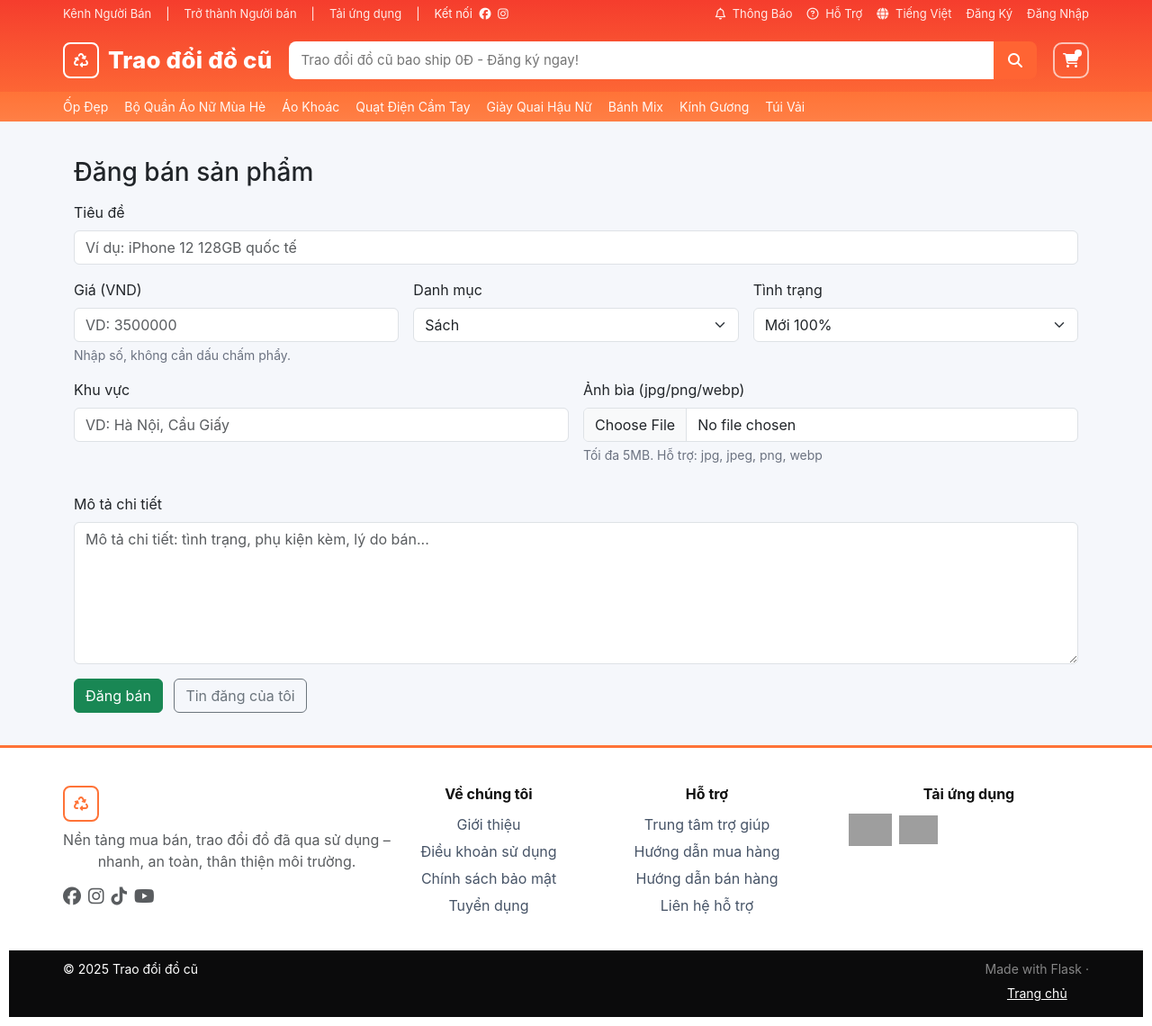
After one commit to HoDuongQuocHuy278/Python, a Flask app: template templates/sell.html in a window 1280 px wide. The commit adds this page. Shown: the whole page at 90% size. Run offline with Flask 3, Linux system fonts and the light colour scheme; the template is opened without the code that fills it: values that come from a table or form of the project are taken from there, others are empty; some libraries are stand-ins or nearby versions; grey boxes are pictures that could not be loaded.

Commit message:
Sell, up_san_pham_len

```diff
--- a/app.py
+++ b/app.py
@@ -1,10 +1,19 @@
 from flask import (
     Flask, render_template, redirect, url_for, flash,
-    request, session, abort
+    request, session, abort,send_from_directory
+
 )
+from wtforms import (
+    StringField, PasswordField, SubmitField, SelectField, HiddenField,
+    DecimalField, TextAreaField
+)
+from pathlib import Path
+import os
 from flask_wtf import FlaskForm
 from wtforms import StringField, PasswordField, SubmitField, SelectField, HiddenField
 from wtforms.validators import DataRequired, Email, Length, EqualTo
+from wtforms.validators import DataRequired, Email, Length, EqualTo, NumberRange, Optional
+from flask_wtf.file import FileField, FileAllowed
 from werkzeug.security import generate_password_hash, check_password_hash
 import mysql.connector
 from mysql.connector import Error
@@ -20,6 +29,17 @@ app.config.update(
     SESSION_COOKIE_SAMESITE="Lax",
 )
 
+from pathlib import Path
+BASE_DIR = Path(app.root_path)
+INSTANCE_DIR = Path(app.instance_path)
+MEDIA_DIR = INSTANCE_DIR / "uploads"
+MEDIA_DIR.mkdir(parents=True, exist_ok=True)
+
+app.config["MEDIA_ROOT"] = str(MEDIA_DIR)
+app.config["MAX_CONTENT_LENGTH"] = 5 * 1024 * 1024
+ALLOWED_EXTS = ["jpg","jpeg","png","webp"]
+
+
 # ===================== MySQL (XAMPP) =====================
 DB_CONFIG = dict(
     host="localhost",
@@ -34,6 +54,21 @@ def get_conn():
     return mysql.connector.connect(**DB_CONFIG)
 
 # ===================== WTForms =====================
+
+CATEGORIES = [
+    ("Sách","Sách"), ("Thời trang nữ","Thời trang nữ"), ("Thời trang nam","Thời trang nam"),
+    ("Mẹ & bé","Mẹ & bé"), ("Đồ chơi","Đồ chơi"), ("Xe cộ","Xe cộ"),
+    ("Đồ gia dụng","Đồ gia dụng"), ("Giày dép","Giày dép"),
+    ("Đồ điện tử","Đồ điện tử"), ("Thú cưng","Thú cưng"),
+]
+CONDITIONS = [
+    ("new","Mới 100%"),
+    ("like_new","Như mới"),
+    ("used","Đã qua sử dụng"),
+    ("for_parts","Hỏng/để lấy linh kiện"),
+]
+# Nếu chưa có biến ALLOWED_EXTS ở phần cấu hình upload, thêm:
+ALLOWED_EXTS = ["jpg", "jpeg", "png", "webp"]
 class RegisterForm(FlaskForm):
     fullname = StringField("Họ và tên", validators=[DataRequired(), Length(min=2, max=50)])
     email = StringField("Email", validators=[DataRequired(), Email(), Length(max=100)])
@@ -43,6 +78,18 @@ class RegisterForm(FlaskForm):
         validators=[DataRequired(), EqualTo("password", "Mật khẩu không khớp")]
     )
     submit = SubmitField("Tạo tài khoản")
+
+class SellForm(FlaskForm):
+    title = StringField("Tiêu đề", validators=[DataRequired(), Length(min=5, max=120)])
+    description = TextAreaField("Mô tả chi tiết", validators=[DataRequired(), Length(min=10, max=5000)])
+    price = DecimalField("Giá (VND)", places=0, rounding=None,
+                         validators=[DataRequired(), NumberRange(min=0)])
+    category = SelectField("Danh mục", choices=CATEGORIES, validators=[DataRequired()])
+    condition_level = SelectField("Tình trạng", choices=CONDITIONS, validators=[DataRequired()])
+    location = StringField("Khu vực", validators=[Optional(), Length(max=100)])
+    image = FileField("Ảnh bìa (jpg/png/webp)",
+                      validators=[Optional(), FileAllowed(ALLOWED_EXTS, "Định dạng ảnh không hợp lệ")])
+    submit = SubmitField("Đăng bán")
 
 class LoginForm(FlaskForm):
     email = StringField("Email", validators=[DataRequired(), Email(), Length(max=100)])
@@ -86,9 +133,12 @@ def roles_required(*allowed_roles):
 
 @app.context_processor
 def inject_user():
-    """Đưa current_user & helper vào template."""
     u = session.get("user")
-    return dict(current_user=u, is_logged_in=bool(u))
+    def media_url(name):
+        import os
+        if not name: return None
+        return url_for("uploaded_file", filename=os.path.basename(name))
+    return dict(current_user=u, is_logged_in=bool(u), media_url=media_url)
 
 # ===================== Routes cơ bản =====================
 @app.route("/")
@@ -277,6 +327,10 @@ def admin_user_delete(uid):
     flash("Đã xoá người dùng.", "success")
     return redirect(url_for("admin_users"))
 
+@app.route("/uploads/<path:filename>")
+def uploaded_file(filename):
+    from flask import send_from_directory
+    return send_from_directory(app.config["MEDIA_ROOT"], filename)
 # ===================== Error handlers =====================
 @app.errorhandler(403)
 def forbidden(_):
@@ -287,7 +341,117 @@ def forbidden(_):
 def not_found(_):
     flash("Không tìm thấy trang bạn yêu cầu.", "warning")
     return redirect(url_for("home"))
+@app.route("/sell", methods=["GET", "POST"])
+@login_required
+def sell():
+    """
+    Trang đăng bán sản phẩm.
+    - Yêu cầu đăng nhập (login_required)
+    - Xử lý form: lưu ảnh bìa (nếu có), insert DB, rồi chuyển về /my/listings
+    """
+    form = SellForm()
 
+    if form.validate_on_submit():
+        # Lấy dữ liệu form
+        title = form.title.data.strip()
+        description = form.description.data.strip()
+        # Ép giá về Decimal, chấp nhận người dùng nhập có dấu phẩy
+        try:
+            from decimal import Decimal
+            price = (
+                Decimal(form.price.data)
+                if isinstance(form.price.data, (int, float, Decimal))
+                else Decimal(str(form.price.data).replace(",", "").strip())
+            )
+        except Exception:
+            flash("Giá không hợp lệ.", "warning")
+            return render_template("sell.html", form=form)
+
+        category = form.category.data
+        condition_level = form.condition_level.data
+        location = (form.location.data or "").strip() or None
+
+        # Lưu ảnh bìa (trả về tên file hoặc None)
+        try:
+            cover_path = _save_image(form.image.data)
+        except Exception:
+            cover_path = None
+
+        # Ghi DB
+        try:
+            with closing(get_conn()) as conn:
+                # đảm bảo charset cho MySQL
+                try:
+                    conn.set_charset_collation('utf8mb4', 'utf8mb4_unicode_ci')
+                except Exception:
+                    pass
+                with closing(conn.cursor()) as cur:
+                    cur.execute(
+                        """
+                        INSERT INTO listings
+                          (user_id, title, description, price, category, condition_level, location, cover_image, status)
+                        VALUES
+                          (%s, %s, %s, %s, %s, %s, %s, %s, 'active')
+                        """,
+                        (
+                            session["user"]["id"],
+                            title,
+                            description,
+                            str(price),            # lưu Decimal dưới dạng chuỗi số
+                            category,
+                            condition_level,
+                            location,
+                            cover_path,            # chỉ tên file nếu dùng instance/uploads
+                        ),
+                    )
+                    conn.commit()
+            flash("Đăng bán thành công!", "success")
+            return redirect(url_for("my_listings"))
+
+        except Error as e:
+            print("MySQL error at /sell:", e)
+            flash("Không thể lưu tin đăng. Vui lòng kiểm tra kết nối MySQL.", "danger")
+
+    elif request.method == "POST":
+        # POST nhưng form không hợp lệ
+        flash("Vui lòng kiểm tra lại các trường còn thiếu/không hợp lệ.", "warning")
+
+    # GET hoặc lỗi -> render lại form
+    return render_template("sell.html", form=form)
+
+
+@app.route("/my/listings")
+@login_required
+def my_listings():
+    """Danh sách tin đăng của chính người dùng hiện tại."""
+    with closing(get_conn()) as conn, closing(conn.cursor(dictionary=True)) as cur:
+        cur.execute("""
+            SELECT id, title, price, status, created_at, cover_image
+            FROM listings
+            WHERE user_id = %s
+            ORDER BY id DESC
+        """, (session["user"]["id"],))
+        rows = cur.fetchall()
+    return render_template("my_listings.html", rows=rows)
+
+
+@app.route("/listing/<int:lid>")
+def listing_detail(lid):
+    """Trang chi tiết 1 tin đăng (ai cũng xem được trừ khi tin bị ẩn)."""
+    with closing(get_conn()) as conn, closing(conn.cursor(dictionary=True)) as cur:
+        cur.execute("""
+            SELECT l.id, l.title, l.description, l.price, l.category, l.condition_level, l.location,
+                   l.cover_image, l.status, l.created_at,
+                   u.fullname AS seller_name, u.email AS seller_email
+            FROM listings l
+            JOIN users u ON u.id = l.user_id
+            WHERE l.id = %s AND l.status <> 'hidden'
+        """, (lid,))
+        item = cur.fetchone()
+    if not item:
+        flash("Tin đăng không tồn tại hoặc đã ẩn.", "warning")
+        return redirect(url_for("home"))
+    return render_template("listing_detail.html", item=item)
 # ===================== Main =====================
 if __name__ == "__main__":
     # Nhớ Start Apache + MySQL trong XAMPP trước khi chạy
--- a/templates/home.html
+++ b/templates/home.html
@@ -34,7 +34,7 @@
       <div class="hero-box h-100">
         <h3 class="fw-bold mb-2">“DỌN NHÀ” THÔNG MINH – RINH NGÀN ƯU ĐÃI</h3>
         <p class="text-muted mb-3">Hoàn 100% phí bán hàng · Giao dịch miễn phí · Nhiều voucher hấp dẫn</p>
-        <a class="btn btn-success" href="{{ url_for('profile') if is_logged_in else url_for('login') }}">+ Đăng bán ngay</a>
+        <a class="btn btn-success" href="{{ url_for('sell') if is_logged_in else url_for('login') }}">+ Đăng bán ngay</a>
       </div>
     </div>
     <div class="col-lg-3">
--- /dev/null
+++ b/templates/sell.html
@@ -0,0 +1,86 @@
+{% extends "base.html" %}
+{% block title %}Đăng bán | Trao đổi đồ cũ{% endblock %}
+
+{% block extra_head %}
+<style>
+  .form-hint{color:#6b7280}
+  .img-preview{display:none;max-height:220px;border:1px solid #eee;border-radius:10px}
+</style>
+{% endblock %}
+
+{% block content %}
+<div class="container py-3">
+  <h3 class="mb-3">Đăng bán sản phẩm</h3>
+
+  <form method="post" enctype="multipart/form-data" class="row g-3">
+    {{ form.csrf_token }}
+
+    <div class="col-12">
+      <label class="form-label">{{ form.title.label }}</label>
+      {{ form.title(class="form-control", placeholder="Ví dụ: iPhone 12 128GB quốc tế") }}
+      {% for e in form.title.errors %}<div class="text-danger small">{{ e }}</div>{% endfor %}
+    </div>
+
+    <div class="col-md-4">
+      <label class="form-label">{{ form.price.label }}</label>
+      {{ form.price(class="form-control", placeholder="VD: 3500000") }}
+      <div class="form-text form-hint">Nhập số, không cần dấu chấm phẩy.</div>
+      {% for e in form.price.errors %}<div class="text-danger small">{{ e }}</div>{% endfor %}
+    </div>
+
+    <div class="col-md-4">
+      <label class="form-label">{{ form.category.label }}</label>
+      {{ form.category(class="form-select") }}
+      {% for e in form.category.errors %}<div class="text-danger small">{{ e }}</div>{% endfor %}
+    </div>
+
+    <div class="col-md-4">
+      <label class="form-label">{{ form.condition_level.label }}</label>
+      {{ form.condition_level(class="form-select") }}
+      {% for e in form.condition_level.errors %}<div class="text-danger small">{{ e }}</div>{% endfor %}
+    </div>
+
+    <div class="col-md-6">
+      <label class="form-label">{{ form.location.label }}</label>
+      {{ form.location(class="form-control", placeholder="VD: Hà Nội, Cầu Giấy") }}
+      {% for e in form.location.errors %}<div class="text-danger small">{{ e }}</div>{% endfor %}
+    </div>
+
+    <div class="col-md-6">
+      <label class="form-label">{{ form.image.label }}</label>
+      {{ form.image(class="form-control", accept=".jpg,.jpeg,.png,.webp", onchange="previewFile(this)") }}
+      <div class="form-text form-hint">Tối đa 5MB. Hỗ trợ: jpg, jpeg, png, webp</div>
+      {% for e in form.image.errors %}<div class="text-danger small">{{ e }}</div>{% endfor %}
+    </div>
+
+    <div class="col-12">
+      <img id="preview" class="img-preview mb-2" alt="Xem trước ảnh">
+    </div>
+
+    <div class="col-12">
+      <label class="form-label">{{ form.description.label }}</label>
+      {{ form.description(class="form-control", rows="6", placeholder="Mô tả chi tiết: tình trạng, phụ kiện kèm, lý do bán...") }}
+      {% for e in form.description.errors %}<div class="text-danger small">{{ e }}</div>{% endfor %}
+    </div>
+
+    <div class="col-12">
+      {{ form.submit(class="btn btn-success") }}
+      <a class="btn btn-outline-secondary ms-2" href="{{ url_for('my_listings') }}">Tin đăng của tôi</a>
+    </div>
+  </form>
+</div>
+
+{% endblock %}
+
+{% block scripts %}
+<script>
+function previewFile(input){
+  const file = input.files && input.files[0];
+  const img = document.getElementById('preview');
+  if(!file){ img.style.display='none'; img.src=''; return; }
+  const reader = new FileReader();
+  reader.onload = e => { img.src = e.target.result; img.style.display = 'block'; };
+  reader.readAsDataURL(file);
+}
+</script>
+{% endblock %}
```
Also changed, not shown: templates/listing_detail.html (added, +46 -0 lines), templates/my_listings.html (added, +39 -0 lines), 1 other file.
